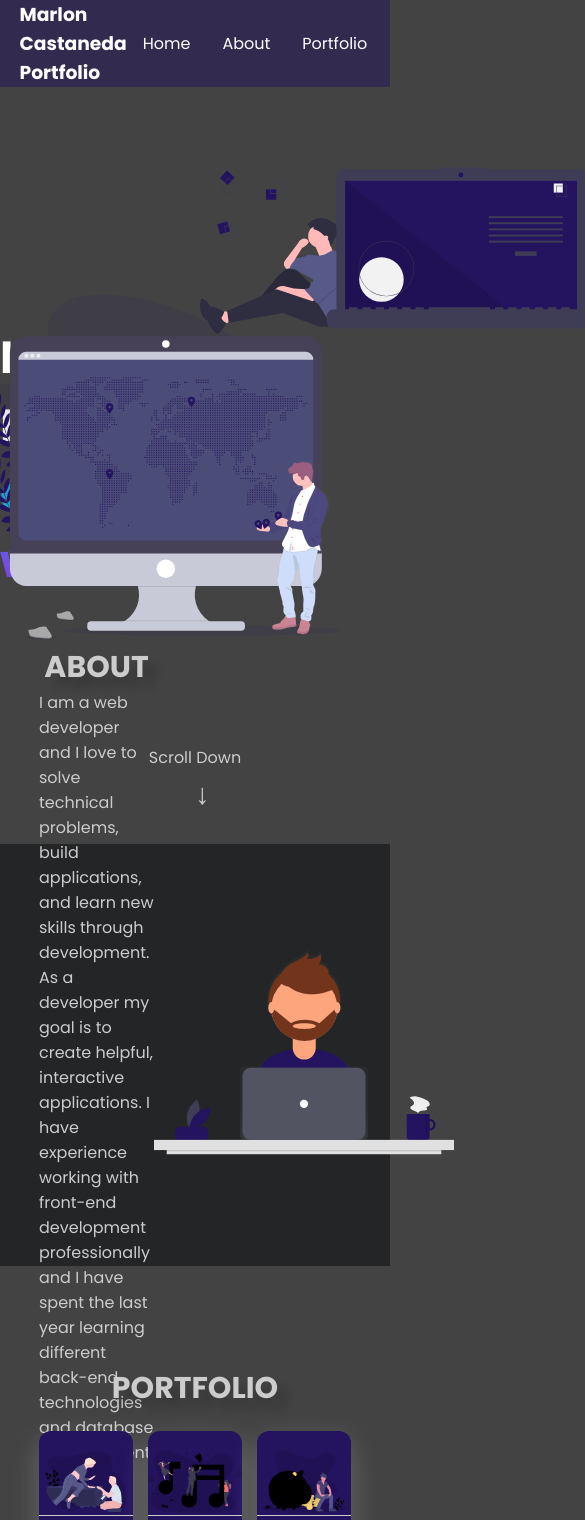
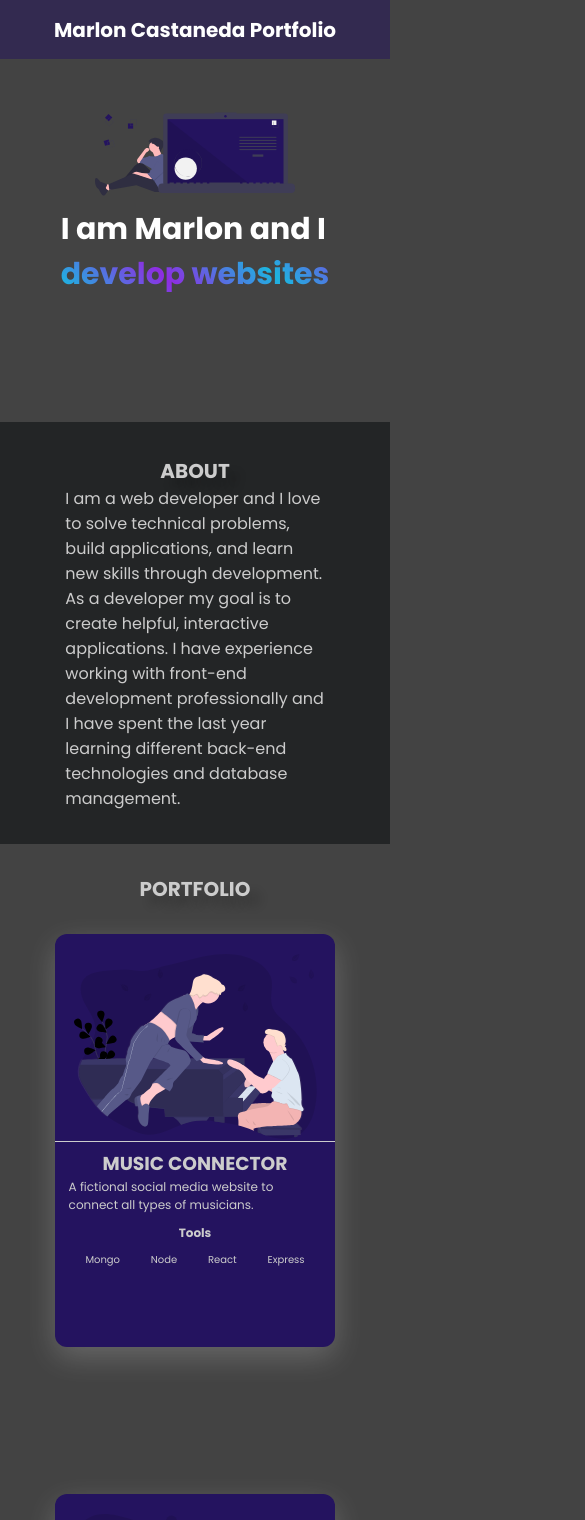
Before and after one commit to mcast045/Portfolio, a plain HTML site: page index.html in a window 390 px wide. Shown: the top 1520 px of the page, 585 px wide, since content can reach past the window. Drawn offline with Linux system fonts and the light colour scheme.

Commit message:
Responsive CSS

```diff
--- a/index.html
+++ b/index.html
@@ -6,6 +6,7 @@
     <meta name="viewport" content="width=device-width, initial-scale=1.0">
     <link rel="icon" type="image/png" href="img/portfolio.ico" />
     <link rel="stylesheet" href="style.css">
+    <link rel="stylesheet" href="mobileStyle.css">
     <link href="https://fonts.googleapis.com/css?family=Poppins:400,500,700&display=swap" rel="stylesheet">
     <script src="https://kit.fontawesome.com/588c035b6d.js" crossorigin="anonymous"></script>
     <title>Portfolio | Marlon Castaneda</title>
@@ -29,7 +30,11 @@
             <object data="img/programmer.svg" type="image/svg+xml"></object>
         </div>
         <section class="landing">
-            <h1>Hello, I am Marlon and I <span class="landing-name">develop websites</span></h1>
+            <div class="landing-img-responsive">
+                <object data="img/smallProgrammer.svg" type="image/svg+xml"></object>
+            </div>
+            <h1><span class="landing-hidden">Hello, </span>I am Marlon and I <span class="landing-name">develop
+                    websites</span></h1>
             <div class="landing-scroll">
                 <p class="landing-paragraph">Scroll Down</p>
                 <a href="#about" class="landing-btn">&darr;</a>
@@ -72,9 +77,9 @@
                                 <p>A fictional social media website to connect all types of musicians.</p>
                                 <div class="tools-header">Tools</div>
                                 <ul class="tools">
-                                    <li>Mongo DB</li>
-                                    <li>Node JS</li>
-                                    <li>React JS</li>
+                                    <li>Mongo</li>
+                                    <li>Node</li>
+                                    <li>React</li>
                                     <li>Express</li>
                                 </ul>
                             </div>
@@ -130,9 +135,9 @@
                                 <p>A budget manager with a focus on users financial goals</p>
                                 <div class="tools-header">Tools</div>
                                 <ul class="tools">
-                                    <li>React JS</li>
+                                    <li>React</li>
                                     <li>Redux</li>
-                                    <li>CSS Bootstrap</li>
+                                    <li><span class="card-hidden">CSS</span> Bootstrap</li>
                                     <li>Chart JS</li>
                                 </ul>
                             </div>
--- /dev/null
+++ b/mobileStyle.css
@@ -0,0 +1,105 @@
+@media only screen and (max-width: 1800px) {
+    .landing-img-2 {top: 450px;}
+    .landing-scroll {visibility: hidden;}
+}
+
+@media only screen and (max-width: 1500px) {
+    .card-hidden {display: none;}
+    .card-side {height: 40rem;}
+    .tools li {font-size: 1rem;}
+    .card-text p,
+    .tools-header{font-size: 1.2rem;}
+}
+
+@media only screen and (max-width: 1000px) {
+    #portfolio{margin: auto;}
+
+    .landing-img-1 {
+        position: relative;
+        top: 0;
+        left: 0;
+        display: flex;
+        justify-content: center;
+        padding-top: 2rem;
+    }
+
+    .landing h1 {
+        margin-top: 0;
+        font-size: 4rem
+    }
+
+    .landing {height: 50vh;}
+    .about-container {width: 95%;}
+    .landing-img-2 {display: none;}
+}
+
+@media only screen and (max-width: 870px) {
+    .landing-name {
+        display: block;
+        text-align: center;
+    }
+
+    .card-side {height: 35rem;}
+}
+
+@media only screen and (max-width: 800px) {
+    .portfolio-header {margin: 3rem 0;}
+    .about-img {display: none;}
+
+    .about-content {
+        display: block;
+        margin: auto;
+    }
+
+    #portfolio {
+        flex-direction: column;
+        align-items: center;
+        justify-content: center;
+    }
+
+    .card {width: 90%; margin-bottom: 1rem;}
+    .card-side{height: 100%;}
+}
+
+@media only screen and (max-width: 700px) {
+    .card-side{height: 90%;}
+
+    .about-header,
+    .portfolio-header {font-size: 2rem;}
+}
+
+@media only screen and (max-width: 600px) {
+    .header-links li {display: none;}
+    .header-h3 {
+        margin: auto;
+        font-size: 3rem;
+    }
+
+    .landing-img-1 {display: none;}
+    .landing-img-responsive {
+        width: 90%;
+        margin: auto;
+        display: flex;
+        justify-content: center;
+    }
+
+    .landing h1 {
+        font-size: 3rem;
+        transform: translateY(-10rem);
+    }
+
+    .landing-hidden {
+        display: none;
+    }
+
+    .card-side{height: 80%;}
+
+    .footer-items {
+        width: 80%;
+    }
+}
+
+@media only screen and (max-width: 480px) {
+    .card-side{height: 75%;}
+    .header-h3 {font-size: 2rem;}
+}
--- a/style.css
+++ b/style.css
@@ -54,12 +54,11 @@ body {
 }
 
 .header-links li {
-    padding: 1.6rem;
+    padding: 1.5rem;
 }
 
 .header-links {
     display: flex;
-    justify-content: space-between;
     list-style: none;
 }
 
@@ -71,8 +70,6 @@ body {
     text-decoration: none;
     color: #fff;
 }
-
-
 
 .link-grow {
     transform: scale(2);
@@ -154,6 +151,7 @@ body {
     align-items: center;
     justify-content: space-between;
 }
+
 .about-header,
 .portfolio-header {
     text-align: center;
@@ -162,9 +160,12 @@ body {
     text-shadow: 1rem 1rem 1rem rgba(0, 0, 0, .2);
     color: #ccc;
 }
+
 .about-content {
     width: 70%;
 }
+
+.landing-img-responsive{display: none;}
 
 .portfolio-header {
     margin-top: 10rem;
```
Also changed, not shown: img/smallProgrammer.svg (added).
